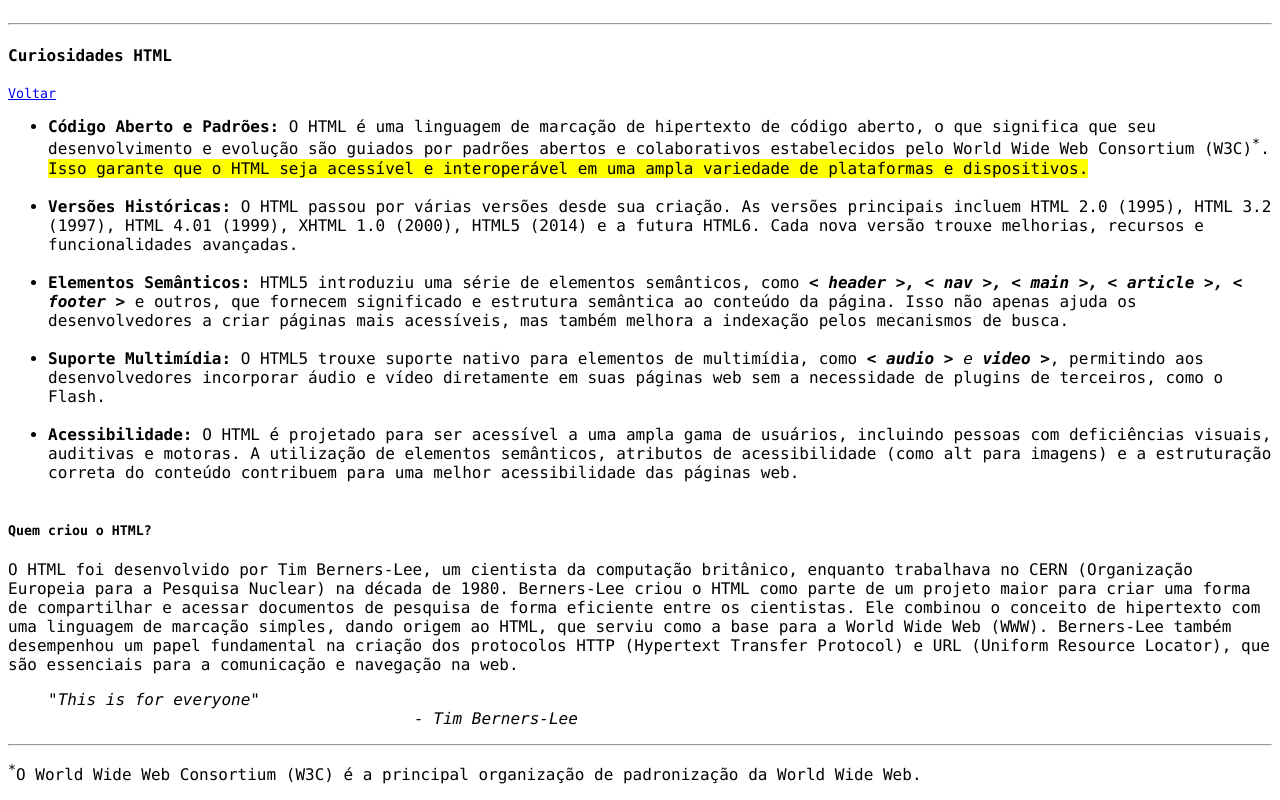
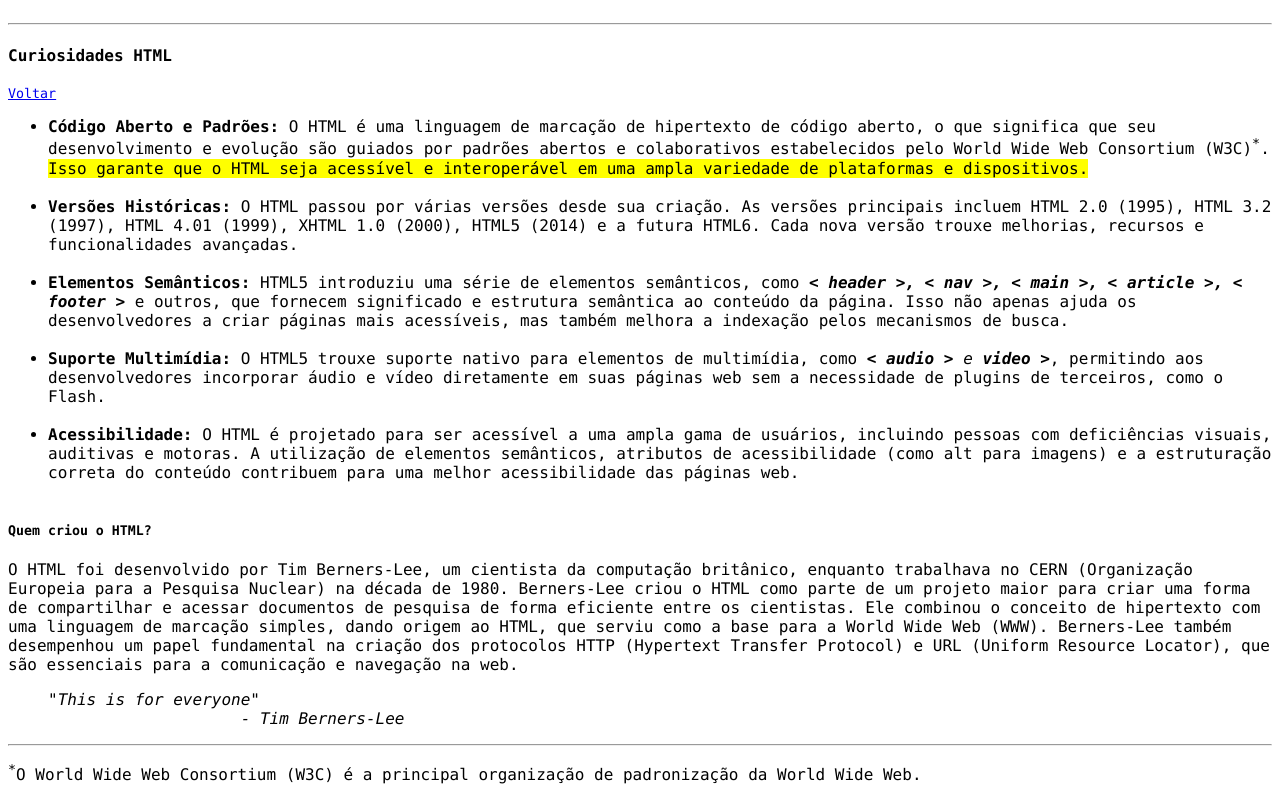
Before and after one commit to enbelkettelyn/projeto-html, a plain HTML site: page index.html in a window 1280 px wide. Shown: the part 1111-1911 px from the top of the page. Drawn offline with Linux system fonts and the light colour scheme.

Commit message:
primeiro commit

```diff
--- a/index.html
+++ b/index.html
@@ -73,7 +73,7 @@
                     O HTML foi desenvolvido por Tim Berners-Lee, um cientista da computação britânico, enquanto trabalhava no CERN (Organização Europeia para a Pesquisa Nuclear) na década de 1980. Berners-Lee criou o HTML como parte de um projeto maior para criar uma forma de compartilhar e acessar documentos de pesquisa de forma eficiente entre os cientistas. Ele combinou o conceito de hipertexto com uma linguagem de marcação simples, dando origem ao HTML, que serviu como a base para a World Wide Web (WWW). Berners-Lee também desempenhou um papel fundamental na criação dos protocolos HTTP (Hypertext Transfer Protocol) e URL (Uniform Resource Locator), que são essenciais para a comunicação e navegação na web.</p>
 
                     <blockquote><i>"This is for everyone"<br>
-                 <i style="color: white">......................................</i>- Tim Berners-Lee
+                 <i style="color: white">....................</i>- Tim Berners-Lee
                     </i></blockquote>
             <hr>
                 <p><sup>*</sup>O World Wide Web Consortium (W3C) é a principal organização de padronização da World Wide Web.</p>
```
